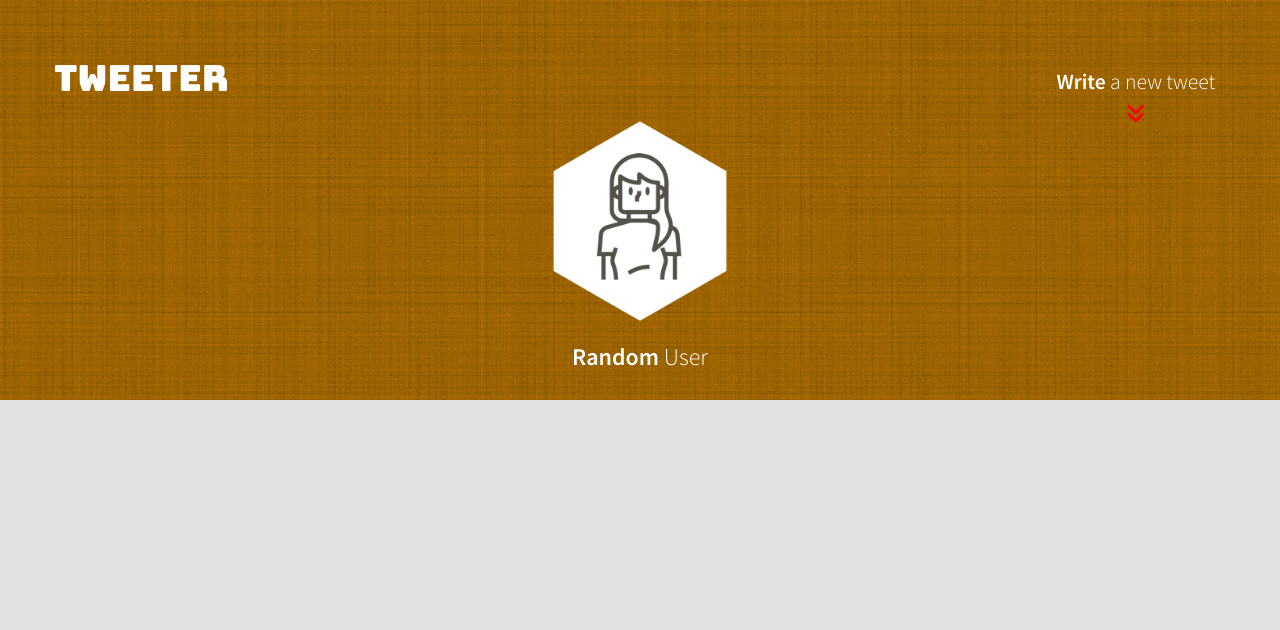
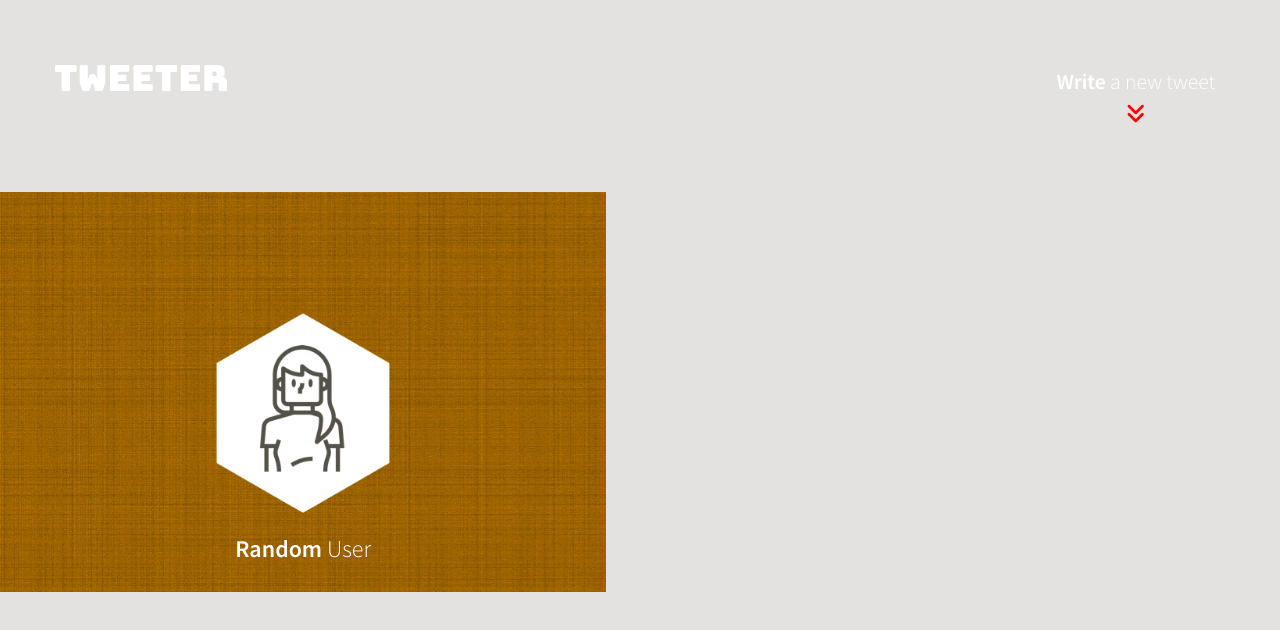
Before and after one commit to ikchoi0/tweet-1, a website: page public/index.html in a window 1280 px wide. Drawn offline with nearby package versions, Linux system fonts and the light colour scheme; no server answers.

Commit message:
add media query for layout

```diff
--- a/public/styles/layout.css
+++ b/public/styles/layout.css
@@ -17,6 +17,7 @@ html {
  */
 
 body {
+  min-width: 480px;
   color: #545149;
   background-color: #e3e2e0;
   font-size: 24px;
@@ -43,3 +44,18 @@ main > section {
   width: 100%;
   align-items: center;
 }
+
+
+@media only screen and (min-width: 1024px) {
+  body {
+    display: flex;
+    flex-direction: row;
+    margin-top: 8em;
+    align-items: flex-start;
+  }
+  main > section {
+    margin-top: 0;
+  }
+
+
+}
```
